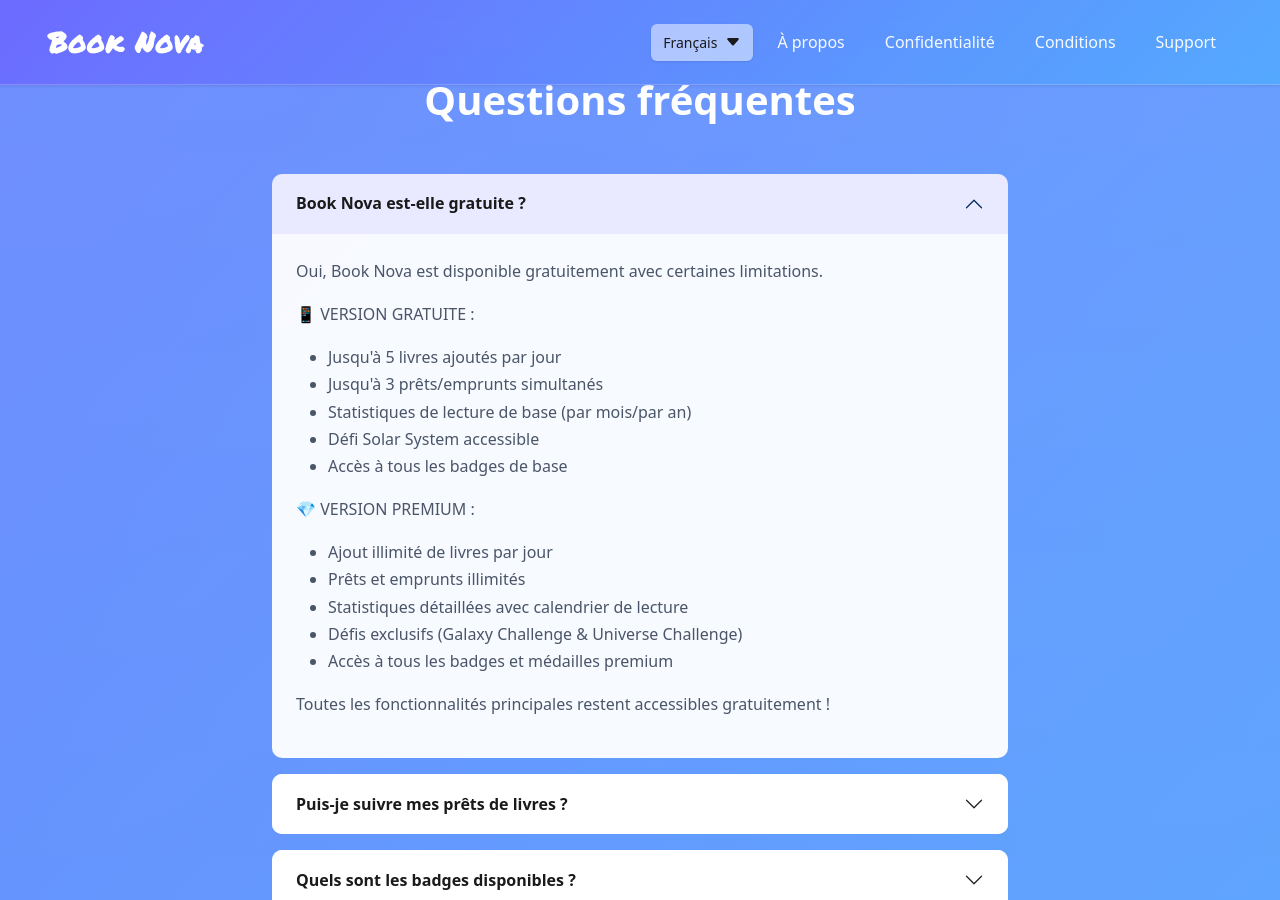
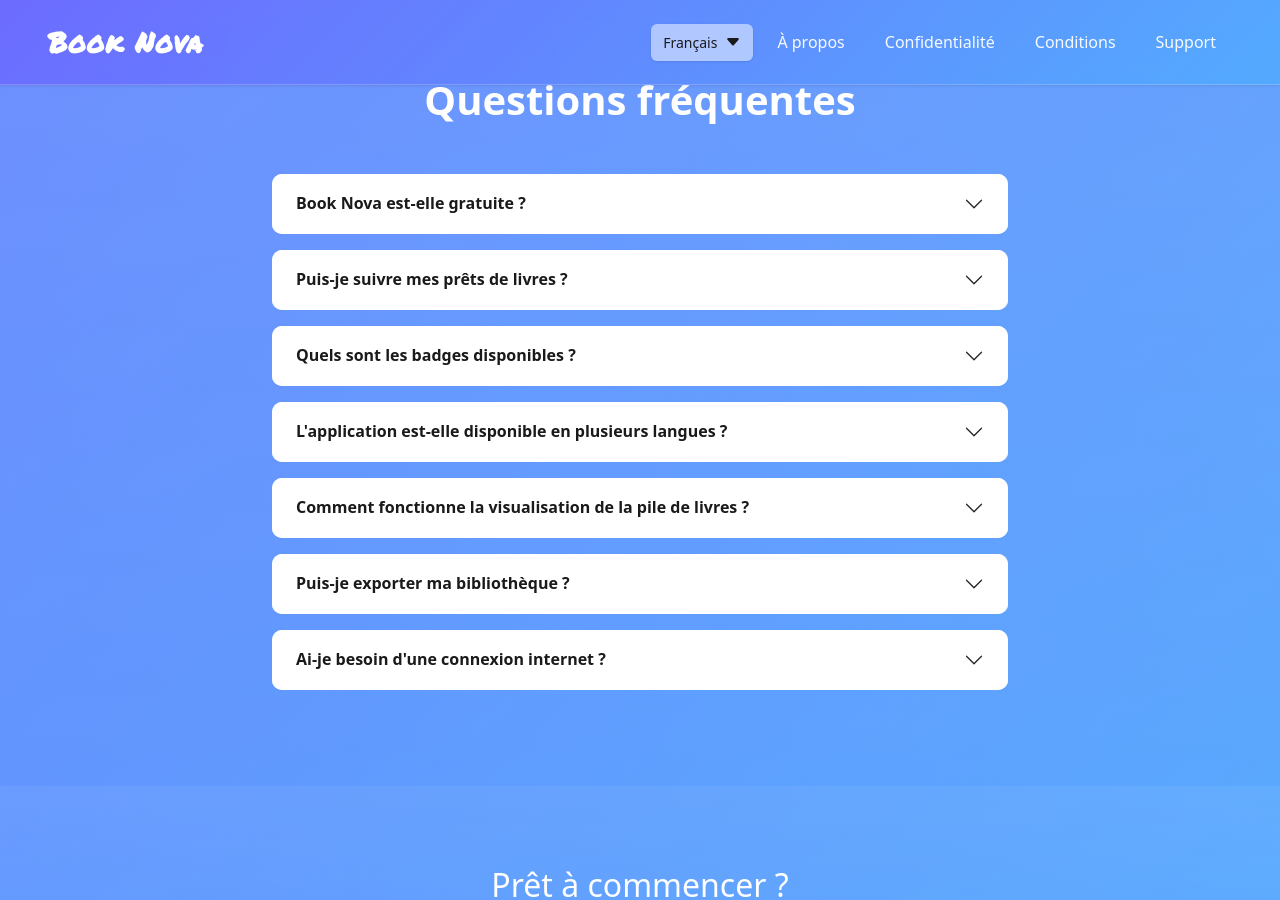
Before and after one commit to Anarres4/book-nova, a Jekyll site: the page built from index.html, in a window 1280 px wide and 900 px high, scrolled down 2217 px. Built offline with Jekyll 4.4.1, drawn with Linux system fonts in a browser that asks for light colours.

Commit message:
✨ update accordion buton

```diff
--- a/index.html
+++ b/index.html
@@ -153,11 +153,11 @@
                 <div class="accordion" id="faqAccordion">
                     <div class="accordion-item">
                         <h3 class="accordion-header">
-                            <button class="accordion-button" type="button" data-bs-toggle="collapse" data-bs-target="#faq1" aria-expanded="true" aria-controls="faq1">
+                            <button class="accordion-button collapsed" type="button" data-bs-toggle="collapse" data-bs-target="#faq1" aria-expanded="false" aria-controls="faq1">
                                 <span data-i18n="faq.q1">Book Nova est-elle gratuite ?</span>
                             </button>
                         </h3>
-                        <div id="faq1" class="accordion-collapse collapse show" data-bs-parent="#faqAccordion">
+                        <div id="faq1" class="accordion-collapse collapse" data-bs-parent="#faqAccordion">
                             <div class="accordion-body" data-i18n="faq.a1" data-i18n-html>
                                 <p>Oui, Book Nova est disponible gratuitement avec certaines limitations.</p>
                                 <p>📱 VERSION GRATUITE :</p>
```
